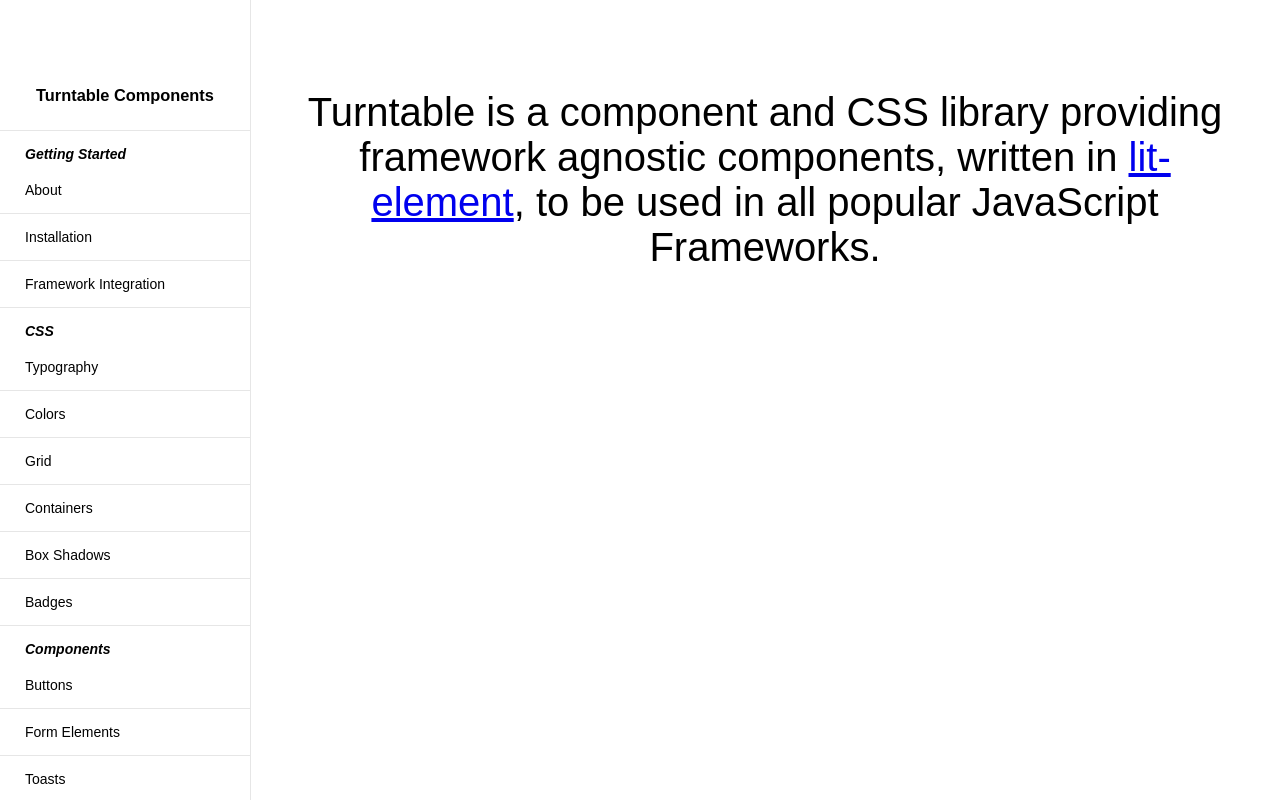
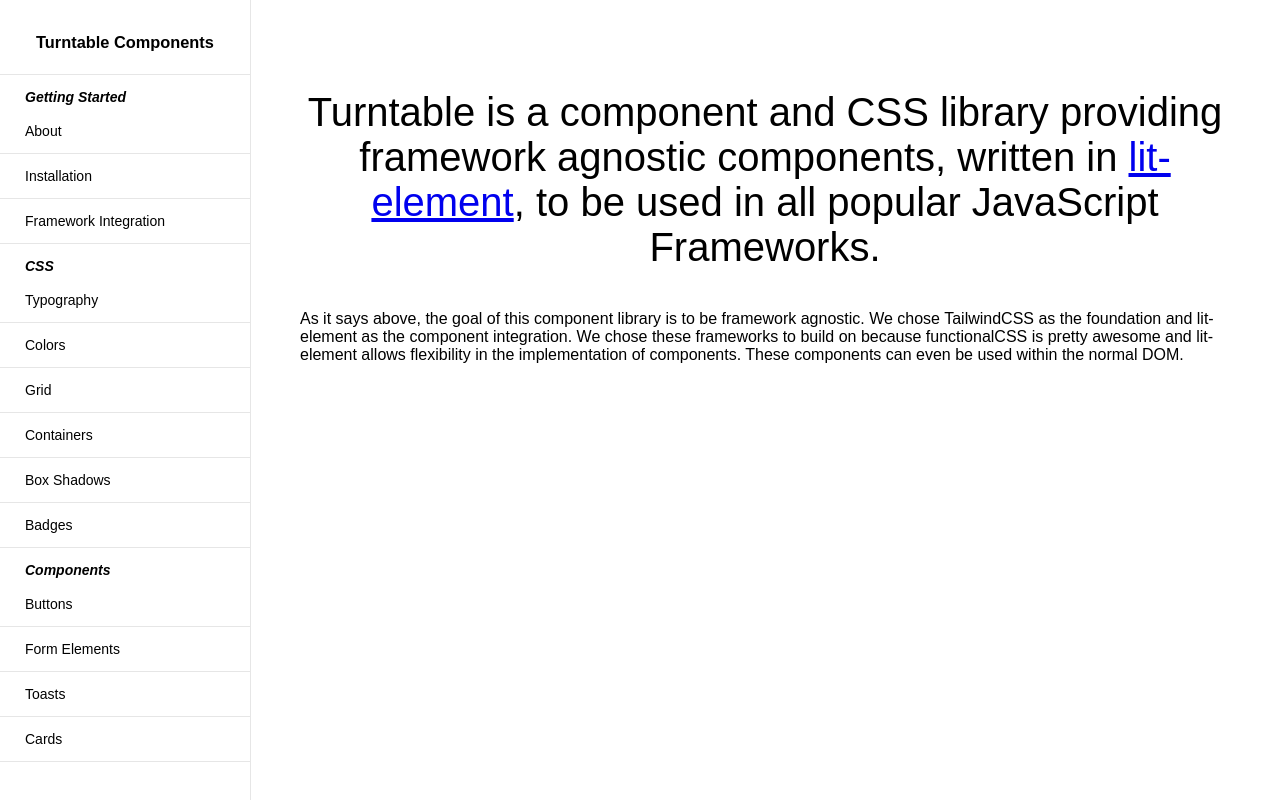
Before and after one commit to iamjpg/ttjs, a Vue app: page / in a window 1280 px wide. Built offline with nearby package versions, Linux system fonts and the light colour scheme; the HTML template or start-up script is replaced by a standard one.

Commit message:
Beginning documentation...

```diff
--- a/src/App.vue
+++ b/src/App.vue
@@ -28,7 +28,7 @@
 <style>
   body {
     font-family: 'Source Sans Pro', sans-serif;
-    font-size: 14px;
+    font-size: 16px;
     background: #fff;
     padding: 0;
     margin: 0;
--- a/src/styles/turntable.css
+++ b/src/styles/turntable.css
@@ -18,7 +18,7 @@
 
 body {
   font-family: 'Muli', Verdana, Helvetica, sans-serif !important;
-  line-height: 120%;
+  line-height: 150%;
 }
 
 *:focus {
--- a/src/vue/components/LeftNav.vue
+++ b/src/vue/components/LeftNav.vue
@@ -38,6 +38,8 @@
 
 <style lang="scss">
   #left-nav {
+    font-size: 14px;
+    line-height: 100%;
     position: fixed;
     top: 0;
     bottom: 0;
--- a/src/vue/views/Main.vue
+++ b/src/vue/views/Main.vue
@@ -2,6 +2,11 @@
   <section id="section-main">
     <div id="tagline">
       <h1>Turntable is a component and CSS library providing framework agnostic components, written in <a href="https://lit-element.polymer-project.org/" target="_blank">lit-element</a>, to be used in all popular JavaScript Frameworks.</h1>
+      <p>
+        As it says above, the goal of this component library is to be framework agnostic. We chose TailwindCSS as the foundation and lit-element as the component integration.
+        We chose these frameworks to build on because functionalCSS is pretty awesome and lit-element allows flexibility in the implementation of components. These components
+        can even be used within the normal DOM.
+      </p>
     </div>
   </section>
 </template>
@@ -17,7 +22,6 @@
 <style lang="scss">
   #section-main {
     h1 {
-      // font-family: 'Source Sans Pro', sans-serif;
       text-align: center;
       font-weight: normal;
       font-size: 40px;
```
Also changed, not shown: 1 other file (tests, documents, lock files or other folders).
